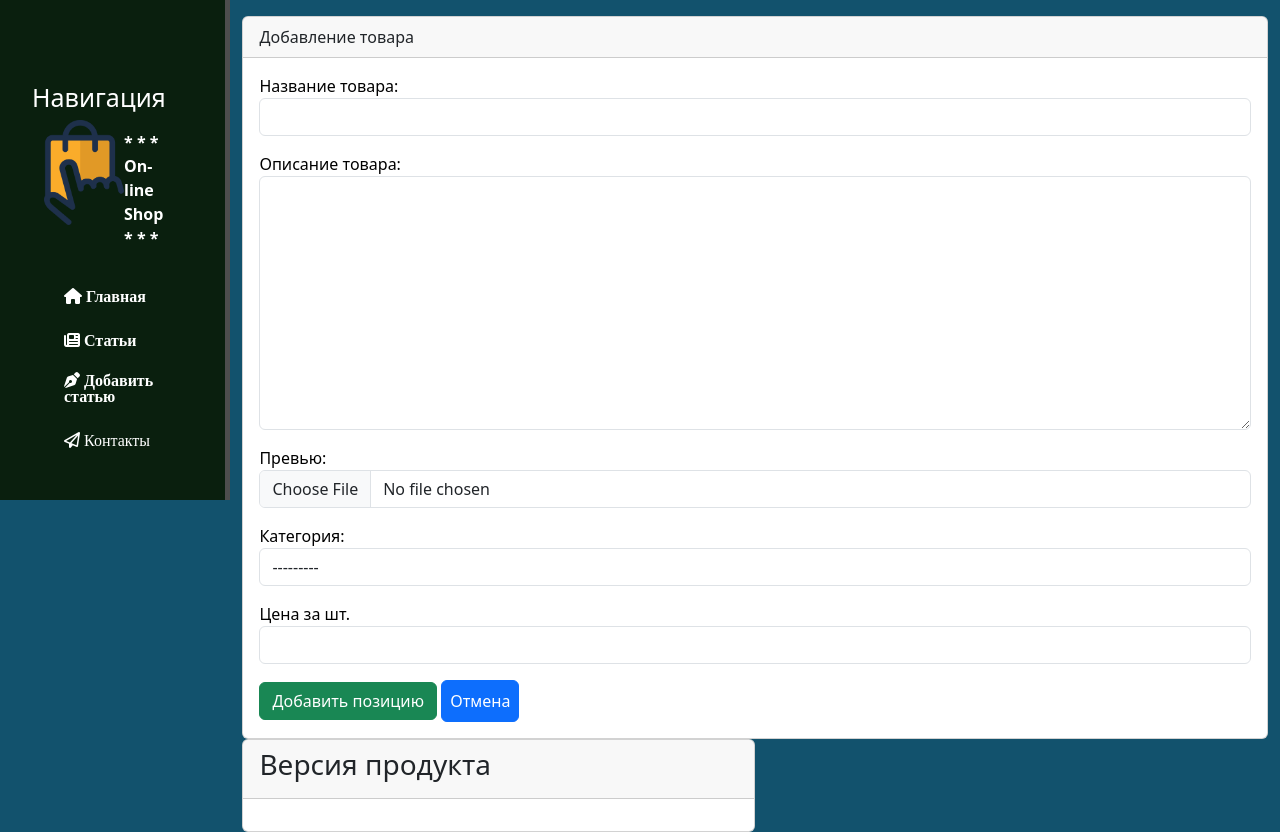
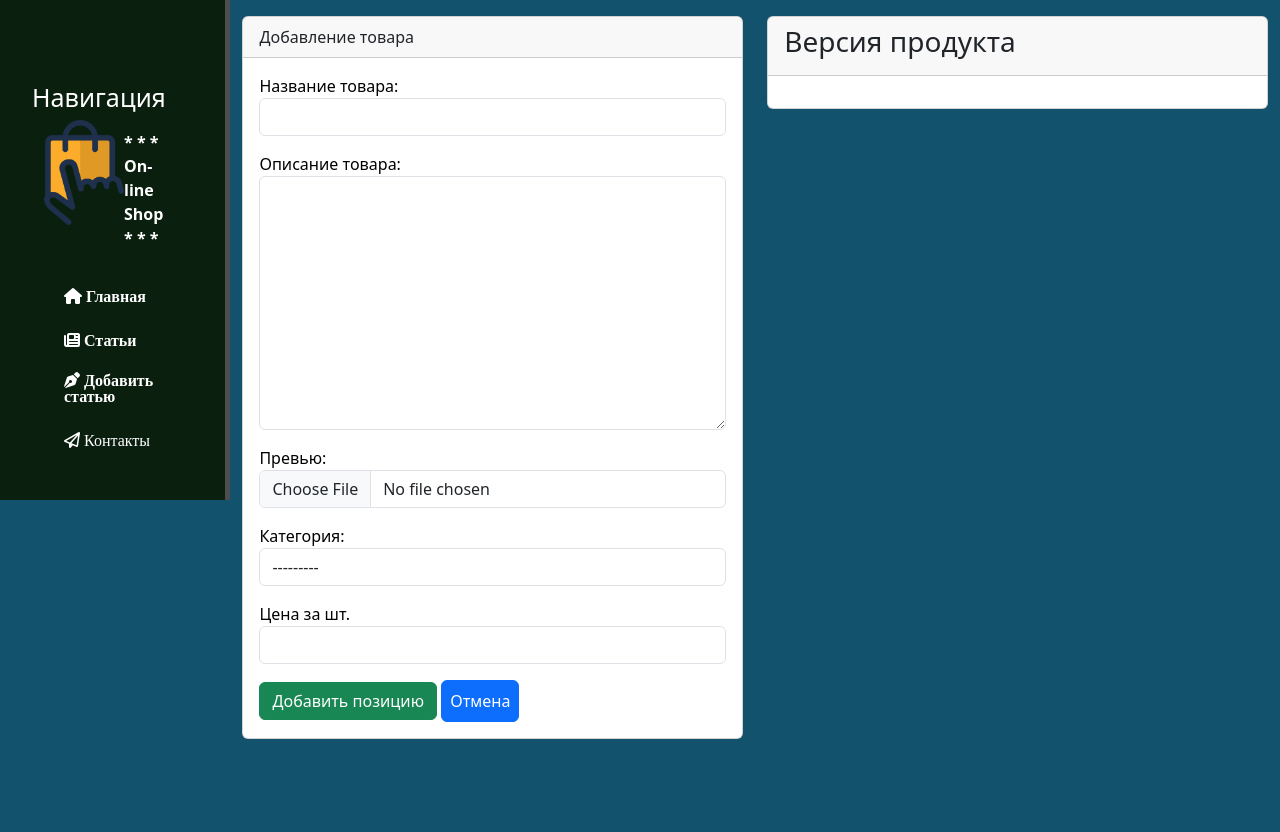
Before and after one commit to asdzog/django_web_project, a Django app: page /catalog/create_product/ in a window 1280 px wide. After the commit the page ends 739 px from the top, so only its background shows below. Run offline with Django 4.2, Linux system fonts and the light colour scheme; data that the repository does not hold is empty.

Commit message:
edit product version form

```diff
--- a/catalog/templates/catalog/product_form.html
+++ b/catalog/templates/catalog/product_form.html
@@ -1,9 +1,9 @@
 {% extends 'catalog/base.html' %}
 
 {% block body_content %}
-<div class="row mt-3">
-    <form method="post" enctype="multipart/form-data">
-        <div class="col-12">
+<div class="col-12 mt-3">
+    <form class="row method="post" enctype="multipart/form-data">
+        <div class="col-6">
             <div class="card">
                 <div class="card-header">
                     {% if product %}
```
